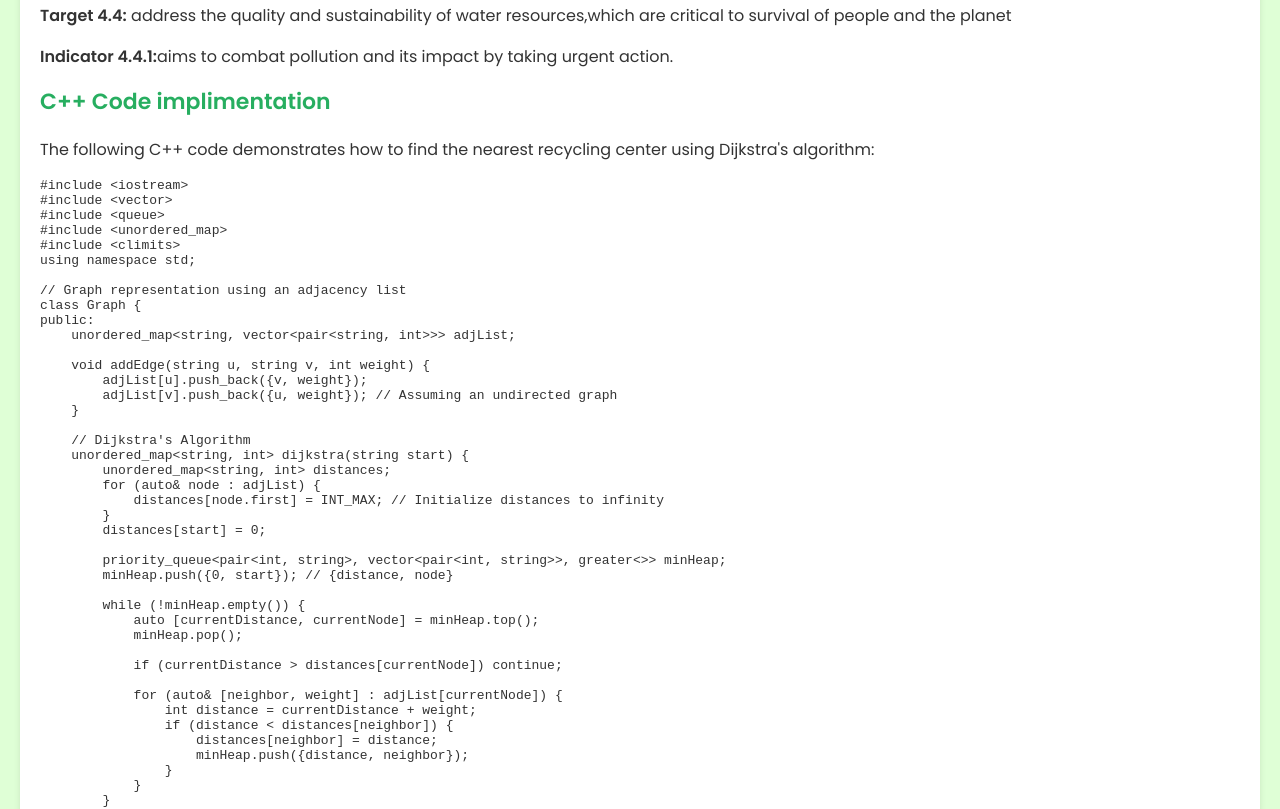
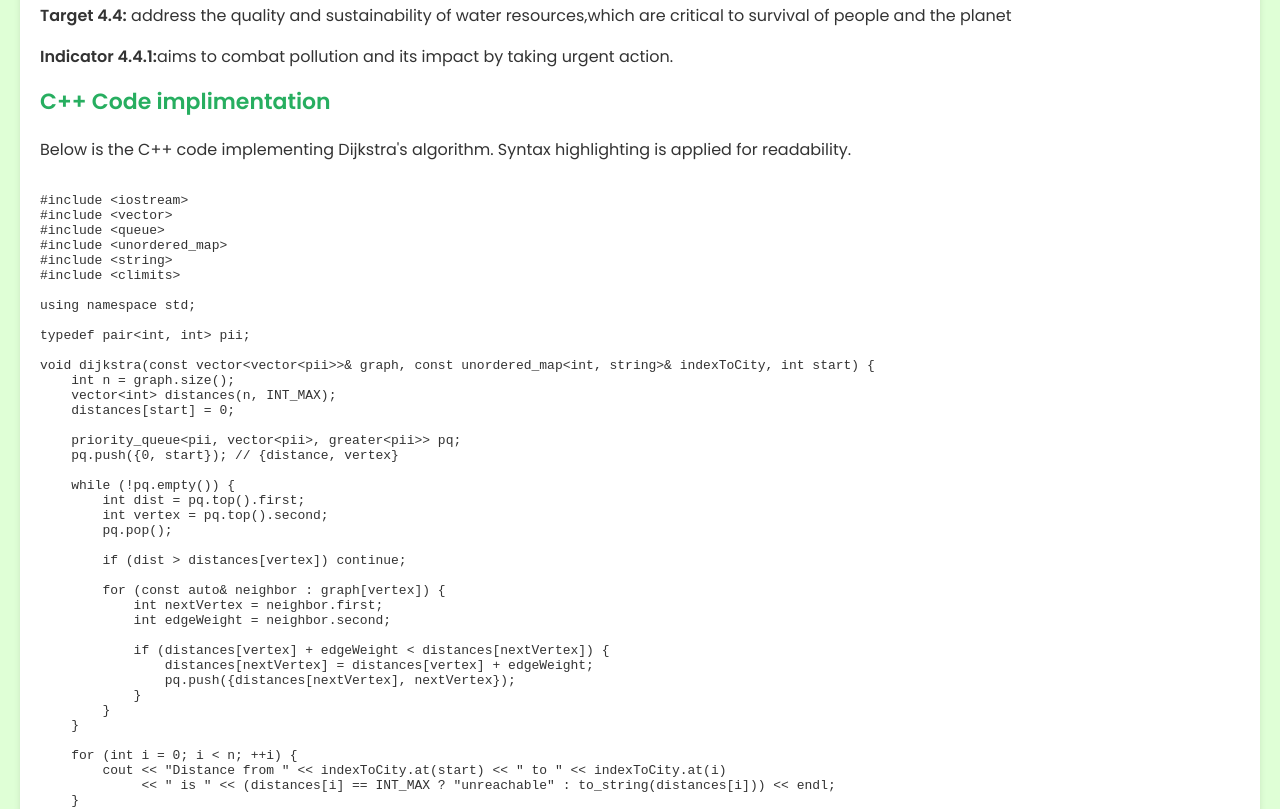
Before and after one commit to GeetaBiradar63/geeta_portfolio.github.io, a plain HTML site: page index.html in a window 1280 px wide. Shown: the part 6427-7236 px from the top of the page. Drawn offline with Linux system fonts and the light colour scheme.

Commit message:
Update index.html

```diff
--- a/index.html
+++ b/index.html
@@ -387,98 +387,123 @@
 
 
     <h2>C++ Code implimentation</h2>
-    <p>The following C++ code demonstrates how to find the nearest recycling center using Dijkstra's algorithm:</p>
-    <pre>
-<code>#include &lt;iostream&gt;
+
+    <p class="description">Below is the C++ code implementing Dijkstra's algorithm. Syntax highlighting is applied for readability.</p>
+
+    <pre><code class="language-cpp">
+#include &lt;iostream&gt;
 #include &lt;vector&gt;
 #include &lt;queue&gt;
 #include &lt;unordered_map&gt;
+#include &lt;string&gt;
 #include &lt;climits&gt;
+
 using namespace std;
 
-// Graph representation using an adjacency list
-class Graph {
-public:
-    unordered_map&lt;string, vector&lt;pair&lt;string, int&gt;&gt;&gt; adjList;
+typedef pair&lt;int, int&gt; pii;
 
-    void addEdge(string u, string v, int weight) {
-        adjList[u].push_back({v, weight});
-        adjList[v].push_back({u, weight}); // Assuming an undirected graph
-    }
-
-    // Dijkstra's Algorithm
-    unordered_map&lt;string, int&gt; dijkstra(string start) {
-        unordered_map&lt;string, int&gt; distances;
-        for (auto&amp; node : adjList) {
-            distances[node.first] = INT_MAX; // Initialize distances to infinity
-        }
+void dijkstra(const vector&lt;vector&lt;pii&gt;&gt;&amp; graph, const unordered_map&lt;int, string&gt;&amp; indexToCity, int start) {
+    int n = graph.size();
+    vector&lt;int&gt; distances(n, INT_MAX);
     distances[start] = 0;
 
-        priority_queue&lt;pair&lt;int, string&gt;, vector&lt;pair&lt;int, string&gt;&gt;, greater&lt;&gt;&gt; minHeap;
-        minHeap.push({0, start}); // {distance, node}
+    priority_queue&lt;pii, vector&lt;pii&gt;, greater&lt;pii&gt;&gt; pq;
+    pq.push({0, start}); // {distance, vertex}
 
-        while (!minHeap.empty()) {
-            auto [currentDistance, currentNode] = minHeap.top();
-            minHeap.pop();
+    while (!pq.empty()) {
+        int dist = pq.top().first;
+        int vertex = pq.top().second;
+        pq.pop();
 
-            if (currentDistance &gt; distances[currentNode]) continue;
+        if (dist &gt; distances[vertex]) continue;
 
-            for (auto&amp; [neighbor, weight] : adjList[currentNode]) {
-                int distance = currentDistance + weight;
-                if (distance &lt; distances[neighbor]) {
-                    distances[neighbor] = distance;
-                    minHeap.push({distance, neighbor});
+        for (const auto&amp; neighbor : graph[vertex]) {
+            int nextVertex = neighbor.first;
+            int edgeWeight = neighbor.second;
+
+            if (distances[vertex] + edgeWeight &lt; distances[nextVertex]) {
+                distances[nextVertex] = distances[vertex] + edgeWeight;
+                pq.push({distances[nextVertex], nextVertex});
             }
         }
     }
 
-        return distances;
-    }
-
-    // Find the nearest recycling center
-    pair&lt;string, int&gt; findNearestRecyclingCenter(string start, vector&lt;string&gt;&amp; centers) {
-        unordered_map&lt;string, int&gt; distances = dijkstra(start);
-        string nearestCenter;
-        int minDistance = INT_MAX;
-
-        for (auto&amp; center : centers) {
-            if (distances[center] &lt; minDistance) {
-                minDistance = distances[center];
-                nearestCenter = center;
+    for (int i = 0; i &lt; n; ++i) {
+        cout &lt;&lt; "Distance from " &lt;&lt; indexToCity.at(start) &lt;&lt; " to " &lt;&lt; indexToCity.at(i)
+             &lt;&lt; " is " &lt;&lt; (distances[i] == INT_MAX ? "unreachable" : to_string(distances[i])) &lt;&lt; endl;
     }
 }
 
-        return {nearestCenter, minDistance};
+int main() {
+    int n;
+    cout &lt;&lt; "Enter the number of cities: ";
+    cin &gt;&gt; n;
+
+    if (n &lt;= 0) {
+        cout &lt;&lt; "Number of cities must be positive." &lt;&lt; endl;
+        return 1;
     }
-};
 
-int main() {
-    Graph g;
+    unordered_map&lt;string, int&gt; cityToIndex;
+    unordered_map&lt;int, string&gt; indexToCity;
 
-    // Adding edges to the graph
-    g.addEdge("A", "B", 5);
-    g.addEdge("A", "C", 2);
-    g.addEdge("B", "D", 4);
-    g.addEdge("B", "E", 2);
-    g.addEdge("C", "F", 3);
-    g.addEdge("D", "E", 1);
-    g.addEdge("E", "F", 6);
+    for (int i = 0; i &lt; n; ++i) {
+        string city;
+        cout &lt;&lt; "Enter the name of city " &lt;&lt; i + 1 &lt;&lt; ": ";
+        cin &gt;&gt; city;
+        cityToIndex[city] = i;
+        indexToCity[i] = city;
+    }
 
-    // Define recycling centers
-    vector&lt;string&gt; recyclingCenters = {"D", "F"};
+    vector&lt;vector&lt;pii&gt;&gt; graph(n);
 
-    // Start location
-    string startLocation = "A";
+    int edges;
+    cout &lt;&lt; "Enter the number of roads: ";
+    cin &gt;&gt; edges;
 
-    // Find and print the nearest recycling center
-    auto [nearestCenter, distance] = g.findNearestRecyclingCenter(startLocation, recyclingCenters);
-    cout &lt;&lt; "The nearest recycling center to " &lt;&lt; startLocation &lt;&lt; " is " &lt;&lt; nearestCenter
-         &lt;&lt; " with a distance of " &lt;&lt; distance &lt;&lt; "." &lt;&lt; endl;
+    if (edges &lt; 0) {
+        cout &lt;&lt; "Number of roads cannot be negative." &lt;&lt; endl;
+        return 1;
+    }
+
+    cout &lt;&lt; "Enter the roads (city1 city2 distance):\n";
+    for (int i = 0; i &lt; edges; ++i) {
+        string city1, city2;
+        int distance;
+        cin &gt;&gt; city1 &gt;&gt; city2 &gt;&gt; distance;
+
+        if (cityToIndex.find(city1) == cityToIndex.end() || cityToIndex.find(city2) == cityToIndex.end()) {
+            cout &lt;&lt; "Invalid city name entered. Please try again." &lt;&lt; endl;
+            return 1;
+        }
+
+        if (distance &lt; 0) {
+            cout &lt;&lt; "Distance cannot be negative." &lt;&lt; endl;
+            return 1;
+        }
+
+        int u = cityToIndex[city1];
+        int v = cityToIndex[city2];
+
+        graph[u].push_back({v, distance});
+        graph[v].push_back({u, distance}); // Assuming undirected roads
+    }
+
+    string startCity;
+    cout &lt;&lt; "Enter the starting city: ";
+    cin &gt;&gt; startCity;
+
+    if (cityToIndex.find(startCity) == cityToIndex.end()) {
+        cout &lt;&lt; "Invalid starting city." &lt;&lt; endl;
+        return 1;
+    }
+
+    dijkstra(graph, indexToCity, cityToIndex[startCity]);
 
     return 0;
 }
-</code>
-    </pre>
+    </code></pre>
+
 <img src="ahamad nagar.jpg" alt="Description of Image" width="300" height="500">
 
 
```
Lines whose indentation alone changed are shown as unchanged.
